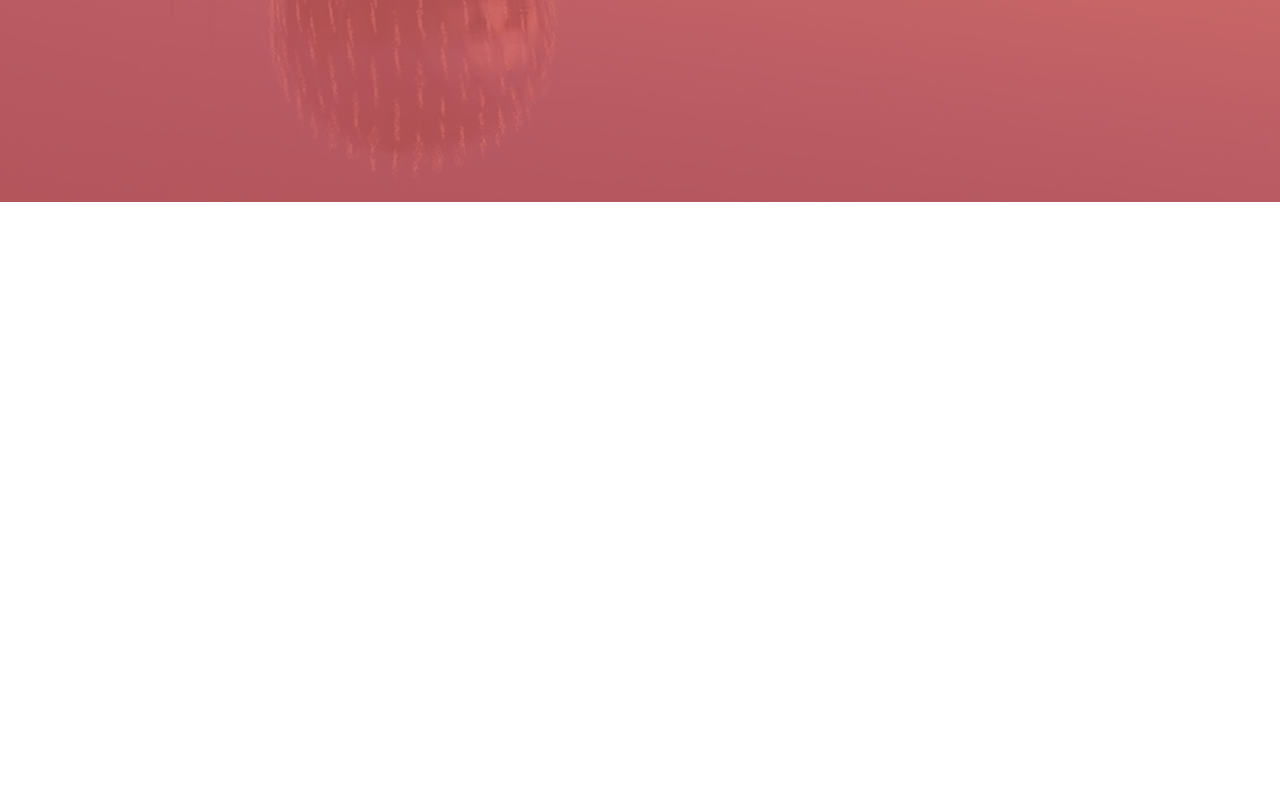
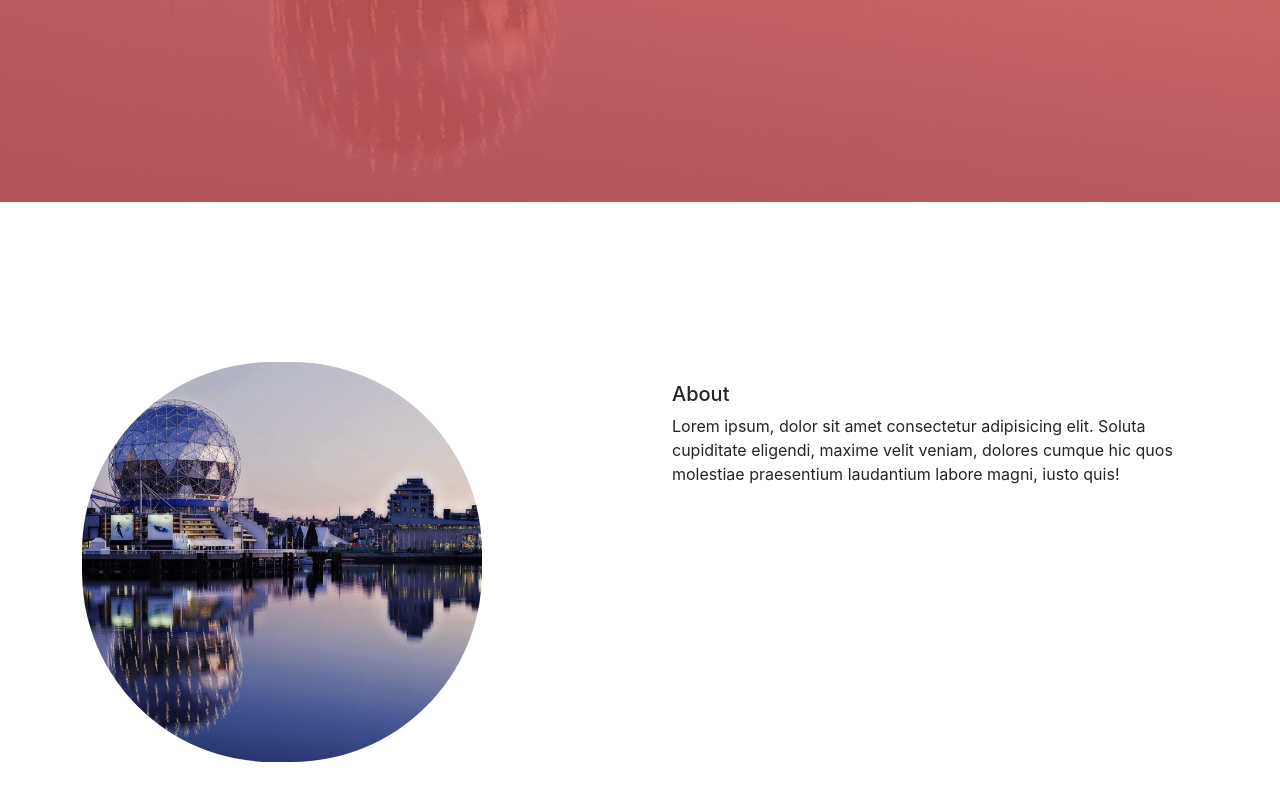
Before and after one commit to Rauf-pro/React-Company-Website, a React (Create React App) app: page / in a window 1280 px wide. Shown: the part 668-1468 px from the top of the page. Before the commit the page ends 870 px from the top, so only its background shows below. Built offline with nearby package versions, Linux system fonts and the light colour scheme.

Commit message:
Added About section

```diff
--- /dev/null
+++ b/src/About/About.js
@@ -0,0 +1,32 @@
+import React from "react";
+import "./about.css";
+import about from "../../src/image/about.jpg";
+
+const About = () => {
+  return (
+    <div className="container about-section">
+      <div className="row">
+        <div className="col-xl-6 col-lg-6 col-md-12 col-sm-12">
+          <div className="about-image">
+            <img src={about} alt="about_image" height="400px" width="400px" />
+          </div>
+        </div>
+        <div className="col-xl-6 col-lg-6 col-md-12 col-sm-12">
+          <div className="about-details">
+            <div className="about-title">
+              <h5>About</h5>
+              <span className="line"></span>
+            </div>
+            <p>
+              Lorem ipsum, dolor sit amet consectetur adipisicing elit. Soluta
+              cupiditate eligendi, maxime velit veniam, dolores cumque hic quos
+              molestiae praesentium laudantium labore magni, iusto quis!
+            </p>
+          </div>
+        </div>
+      </div>
+    </div>
+  );
+};
+
+export default About;
--- /dev/null
+++ b/src/About/about.css
@@ -0,0 +1,13 @@
+.about-section {
+    height: 900px;
+}
+.about-image img {
+    border-radius: 190px;
+    margin-top: 160px;
+    object-fit: cover;
+}
+.about-details {
+    margin-top: 160px;
+    text-align: left;
+    padding: 20px;
+}
--- a/src/App.js
+++ b/src/App.js
@@ -1,12 +1,14 @@
 import React from "react";
 import Home from "./components/Home/Home";
 import Navbar from "./components/Navbar/Navbar";
+import About from "./About/About";
 
 const App = () => {
   return (
     <>
       <Navbar/>
       <Home/>
+      <About/>
     </>
   );
 };
```
